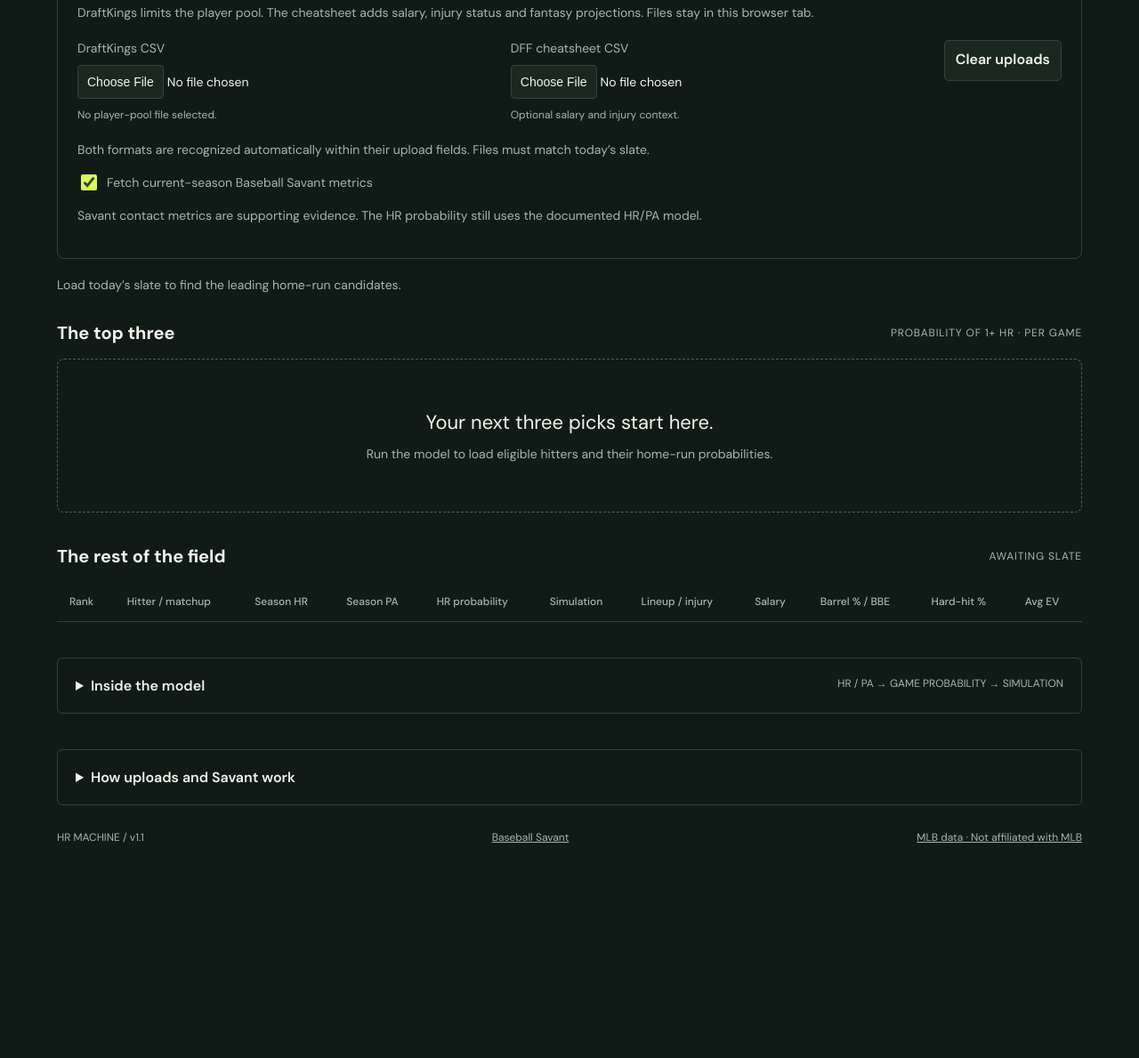
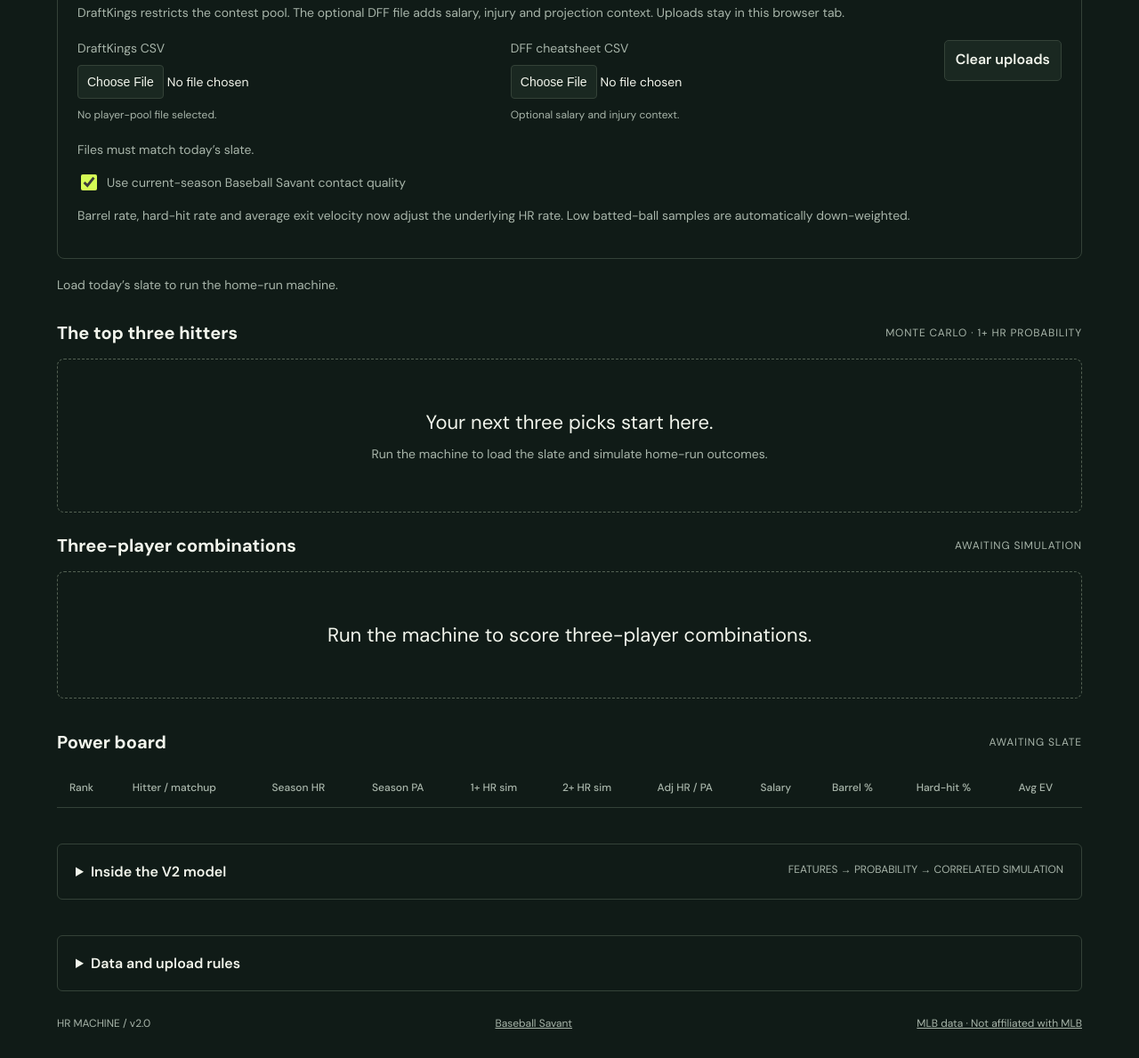
Before and after one commit to CABB26/mlb-singles-stat-simulation, a website: page public/index.html in a window 1280 px wide. Shown: the part 550-1739 px from the top of the page at 89% size. Before the commit the page ends 1565 px from the top, so only its background shows below. Drawn offline with nearby package versions, Linux system fonts and the light colour scheme; a web font is replaced by a local one.

Commit message:
Add V2 war room and 3-player combination board

```diff
--- a/public/index.html
+++ b/public/index.html
@@ -1,12 +1,13 @@
 <!doctype html>
-<html lang="en"><head><meta charset="utf-8"><meta name="viewport" content="width=device-width,initial-scale=1"><title>HR Machine · Home run simulator</title><meta name="description" content="Simulate MLB home run probabilities and find three leading hitters on today's slate."><link rel="icon" href="/favicon.svg"><link rel="stylesheet" href="/style.css"></head>
-<body><header><a class="brand" href="/">HR<span> / </span>MACHINE</a><span class="eyebrow">MLB · SINGLE STAT LAB</span></header>
-<main><div class="intro"><div><p class="eyebrow">THE LONG BALL, BY THE NUMBERS</p><h1>Who goes yard?</h1><p>One stat. Thousands of simulated games. Your top three.</p></div><div class="date" id="date"></div></div>
-<section class="controls" aria-label="Simulation settings"><label>Data source<select id="source"><option value="live">Live MLB slate</option><option value="demo">Demo · fictional hitters</option></select></label><label>Plate appearances per game<select id="pa"><option value="3">3 PA</option><option value="4" selected>4 PA</option><option value="5">5 PA</option></select></label><label>Simulations per hitter<select id="trials"><option value="10000">10,000</option><option value="20000" selected>20,000</option><option value="50000">50,000</option></select></label><button id="run">Find my top 3 <span>↗</span></button><label class="check"><input id="unconfirmed" type="checkbox"> Include unconfirmed hitters</label></section>
-<section class="uploads" aria-label="Upload slate files"><div><h2>Bring your slate</h2><p>DraftKings limits the player pool. The cheatsheet adds salary, injury status and fantasy projections. Files stay in this browser tab.</p></div><div class="upload-grid"><label>DraftKings CSV<input type="file" id="dk-file" accept=".csv,text/csv"><span id="dk-info">No player-pool file selected.</span></label><label>DFF cheatsheet CSV<input type="file" id="cheat-file" accept=".csv,text/csv"><span id="cheat-info">Optional salary and injury context.</span></label><button type="button" id="clear-files" class="secondary">Clear uploads</button></div><p id="upload-status" role="status" aria-live="polite">Both formats are recognized automatically within their upload fields. Files must match today’s slate.</p><label class="check"><input type="checkbox" id="savant" checked> Fetch current-season Baseball Savant metrics</label><p class="fineprint">Savant contact metrics are supporting evidence. The HR probability still uses the documented HR/PA model.</p></section>
-<p id="status" role="status" aria-live="polite">Load today’s slate to find the leading home-run candidates.</p><p id="savant-status" role="status"></p><details id="import-report" hidden><summary>Upload match report</summary><ul id="import-issues"></ul></details>
-<div class="section-title"><h2>The top three</h2><span>PROBABILITY OF 1+ HR · PER GAME</span></div><section id="picks" class="picks" aria-label="Top three home run candidates"><div class="empty">Your next three picks start here.<small>Run the model to load eligible hitters and their home-run probabilities.</small></div></section>
-<section class="board"><div class="section-title"><h2>The rest of the field</h2><span id="count">AWAITING SLATE</span></div><div class="table-wrap"><table><thead><tr><th>Rank</th><th>Hitter / matchup</th><th>Season HR</th><th>Season PA</th><th>HR probability</th><th>Simulation</th><th>Lineup / injury</th><th>Salary</th><th>Barrel % / BBE</th><th>Hard-hit %</th><th>Avg EV</th></tr></thead><tbody id="rows"></tbody></table></div></section>
-<details><summary>Inside the model <span>HR / PA → GAME PROBABILITY → SIMULATION</span></summary><div class="method"><p><strong>A transparent baseline.</strong> The only performance rate is season home runs divided by plate appearances. We stabilize small samples with a fixed 3% prior over 100 plate appearances: (HR + 3) / (PA + 100). The prior is an assumption, not a measured current league average.</p><p>For N assumed plate appearances, the chance of at least one home run is 1 − (1 − rate)<sup>N</sup>. Each simulation draws N independent home-run events. Rankings use the exact probability so random simulation noise cannot shuffle the picks. A fixed seed makes results reproducible.</p><p>Live mode covers today in Eastern Time and only upcoming regular-season or postseason games. Announced batting orders are used when available. Unconfirmed hitters may not play. Doubleheader players appear once, with one game’s probability. Missing feeds make coverage incomplete and are reported.</p><p>These estimates assume the same number of plate appearances for every hitter. They do not account for opposing pitchers, ballparks, weather, platoon splits, or injuries. They are not calibrated forecasts or guarantees. Simulation percentages measure this model, not prediction accuracy.</p></div></details>
-<details><summary>How uploads and Savant work</summary><div class="method"><p>DraftKings IDs are kept as contest IDs and are never treated as MLB IDs. Upload matches require normalized full name, team and opponent. Ambiguous or unmatched players appear in the match report. Stale file dates stop the run. DraftKings is the pool restriction; the cheatsheet is optional context and does not exclude players just because it lacks a row.</p><p>OUT, O, IL and inactive upload statuses exclude a hitter. DTD remains visible for review. Imported batting order is context only; MLB’s posted lineup controls lineup eligibility. Fantasy points, salary and DraftKings average points never become home-run probabilities.</p><p>Baseball Savant provides current-season barrel rate per batted ball, hard-hit rate, average exit velocity in mph and batted-ball count. Metrics join by MLB player ID and do not change ranking. Small samples are labeled. The feed may lag games, and the server may cache it for 30 minutes; the displayed time is retrieval time, not the last pitch included.</p><p>Missing Savant values display as unavailable. If Savant fails, the app explicitly reports the failure and keeps the MLB baseline. Uploaded CSV contents stay in memory in your tab and clear on reload. CSV fields are data, never instructions or executable formulas.</p></div></details>
-<footer><span>HR MACHINE / v1.1</span><a href="https://baseballsavant.mlb.com/statcast_leaderboard" target="_blank" rel="noreferrer">Baseball Savant</a><a href="https://www.mlb.com/" target="_blank" rel="noreferrer">MLB data · Not affiliated with MLB</a></footer></main><script type="module" src="/app.mjs"></script></body></html>
+<html lang="en"><head><meta charset="utf-8"><meta name="viewport" content="width=device-width,initial-scale=1"><title>HR Machine · MLB home run simulator</title><meta name="description" content="Simulate MLB home run probabilities and rank the strongest three-player home-run combinations."><link rel="icon" href="/favicon.svg"><link rel="stylesheet" href="/style.css"></head>
+<body><header><a class="brand" href="/">HR<span> / </span>MACHINE</a><span class="eyebrow">MLB · SINGLE STAT WAR ROOM</span></header>
+<main><div class="intro"><div><p class="eyebrow">MONTE CARLO HOME RUN LAB</p><h1>Who goes yard?</h1><p>Stabilized power, contact quality, lineup opportunity and correlated simulations. Find the three hitters most likely to leave the yard.</p></div><div class="date" id="date"></div></div>
+<section class="controls" aria-label="Simulation settings"><label>Data source<select id="source"><option value="live">Live MLB slate</option><option value="demo">Demo · fictional hitters</option></select></label><label>Plate appearances<select id="pa"><option value="3">3 PA</option><option value="4" selected>4 PA</option><option value="5">5 PA</option></select></label><label>Player simulations<select id="trials"><option value="10000">10,000</option><option value="20000" selected>20,000</option><option value="50000">50,000</option><option value="100000">100,000</option><option value="250000">250,000</option></select></label><button id="run">Run HR machine <span>↗</span></button><label class="check"><input id="unconfirmed" type="checkbox"> Include unconfirmed hitters</label></section>
+<section class="uploads" aria-label="Upload slate files"><div><h2>Bring your slate</h2><p>DraftKings restricts the contest pool. The optional DFF file adds salary, injury and projection context. Uploads stay in this browser tab.</p></div><div class="upload-grid"><label>DraftKings CSV<input type="file" id="dk-file" accept=".csv,text/csv"><span id="dk-info">No player-pool file selected.</span></label><label>DFF cheatsheet CSV<input type="file" id="cheat-file" accept=".csv,text/csv"><span id="cheat-info">Optional salary and injury context.</span></label><button type="button" id="clear-files" class="secondary">Clear uploads</button></div><p id="upload-status" role="status" aria-live="polite">Files must match today’s slate.</p><label class="check"><input type="checkbox" id="savant" checked> Use current-season Baseball Savant contact quality</label><p class="fineprint">Barrel rate, hard-hit rate and average exit velocity now adjust the underlying HR rate. Low batted-ball samples are automatically down-weighted.</p></section>
+<p id="status" role="status" aria-live="polite">Load today’s slate to run the home-run machine.</p><p id="savant-status" role="status"></p><details id="import-report" hidden><summary>Upload match report</summary><ul id="import-issues"></ul></details>
+<div class="section-title"><h2>The top three hitters</h2><span>MONTE CARLO · 1+ HR PROBABILITY</span></div><section id="picks" class="picks" aria-label="Top three home run candidates"><div class="empty">Your next three picks start here.<small>Run the machine to load the slate and simulate home-run outcomes.</small></div></section>
+<section class="combo-board"><div class="section-title"><h2>Three-player combinations</h2><span id="combo-meta">AWAITING SIMULATION</span></div><div id="combos" class="combos"><div class="empty">Run the machine to score three-player combinations.</div></div></section>
+<section class="board"><div class="section-title"><h2>Power board</h2><span id="count">AWAITING SLATE</span></div><div class="table-wrap"><table><thead><tr><th>Rank</th><th>Hitter / matchup</th><th>Season HR</th><th>Season PA</th><th>1+ HR sim</th><th>2+ HR sim</th><th>Adj HR / PA</th><th>Salary</th><th>Barrel %</th><th>Hard-hit %</th><th>Avg EV</th></tr></thead><tbody id="rows"></tbody></table></div></section>
+<details><summary>Inside the V2 model <span>FEATURES → PROBABILITY → CORRELATED SIMULATION</span></summary><div class="method"><p><strong>Stable baseline.</strong> Season HR/PA begins with a 3% prior over 100 plate appearances so tiny samples do not dominate. That rate is transformed on the log-odds scale instead of simply stacking arbitrary points.</p><p><strong>Contact-quality layer.</strong> Savant barrel%, hard-hit% and average EV adjust the baseline. The adjustment grows with batted-ball sample size and is capped to prevent one noisy metric from hijacking the forecast.</p><p><strong>Opportunity layer.</strong> Batting-order slot changes expected HR opportunity. Model hooks for pitcher matchup, park, weather and pitch-arsenal factors are already present and currently stay neutral unless supplied.</p><p><strong>Monte Carlo layer.</strong> Each trial adds a shared game-environment shock plus player uncertainty, then simulates each plate appearance. This creates correlated outcomes for hitters in the same game and produces 1+ HR, 2+ HR and expected-HR distributions.</p><p><strong>Combination optimizer.</strong> The machine takes the leading hitter pool and simulates every three-player combination, ranking by all-three HR probability, then 3+ total HR, 2+ total HR and any-HR probability.</p><p>These are model estimates, not guarantees. Refresh lineups near lock and treat unconfirmed hitters carefully.</p></div></details>
+<details><summary>Data and upload rules</summary><div class="method"><p>DraftKings IDs remain contest IDs and are never treated as MLB IDs. Matching requires normalized player name, team and opponent. Ambiguous, stale or unmatched records are reported instead of silently forced together.</p><p>OUT, O, IL and inactive statuses exclude a hitter. DTD remains visible. Uploaded CSV content is kept in memory in the browser tab and is never executed as code.</p></div></details>
+<footer><span>HR MACHINE / v2.0</span><a href="https://baseballsavant.mlb.com/statcast_leaderboard" target="_blank" rel="noreferrer">Baseball Savant</a><a href="https://www.mlb.com/" target="_blank" rel="noreferrer">MLB data · Not affiliated with MLB</a></footer></main><script type="module" src="/app.mjs"></script></body></html>
```
